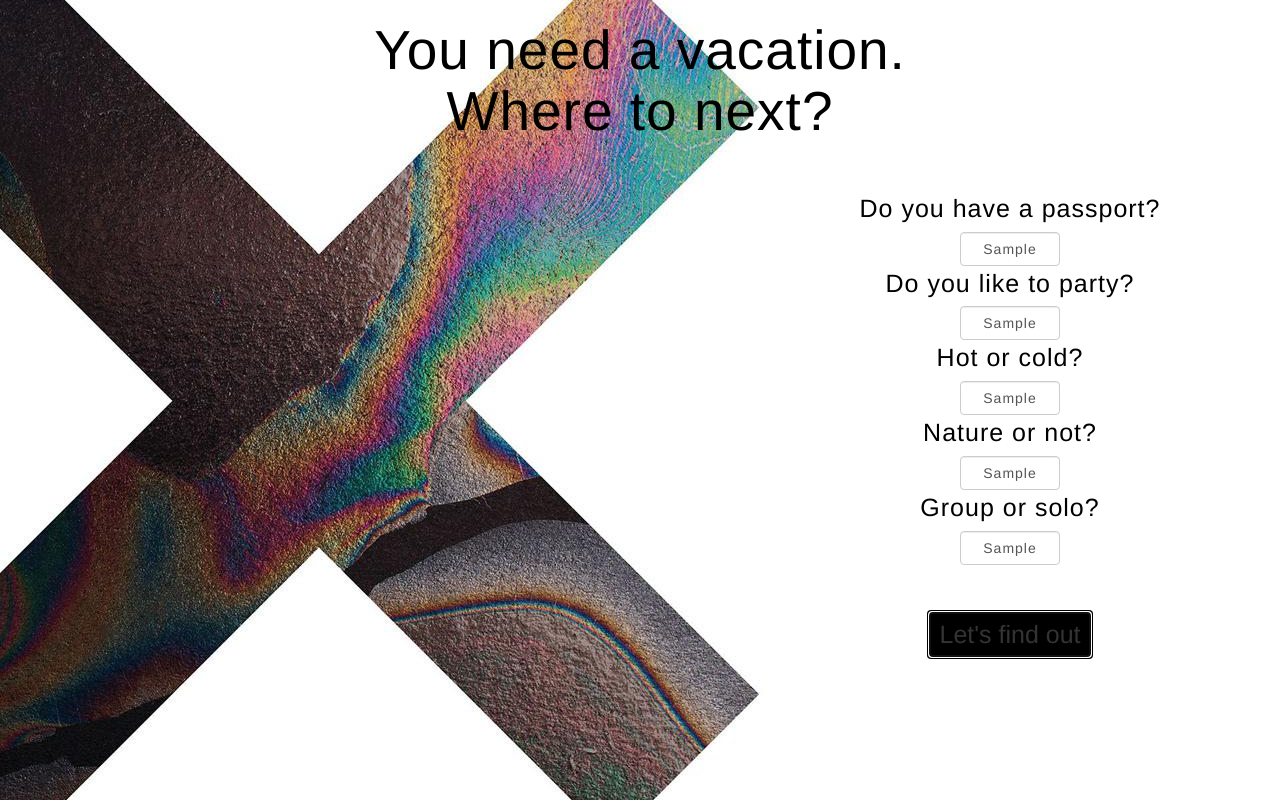
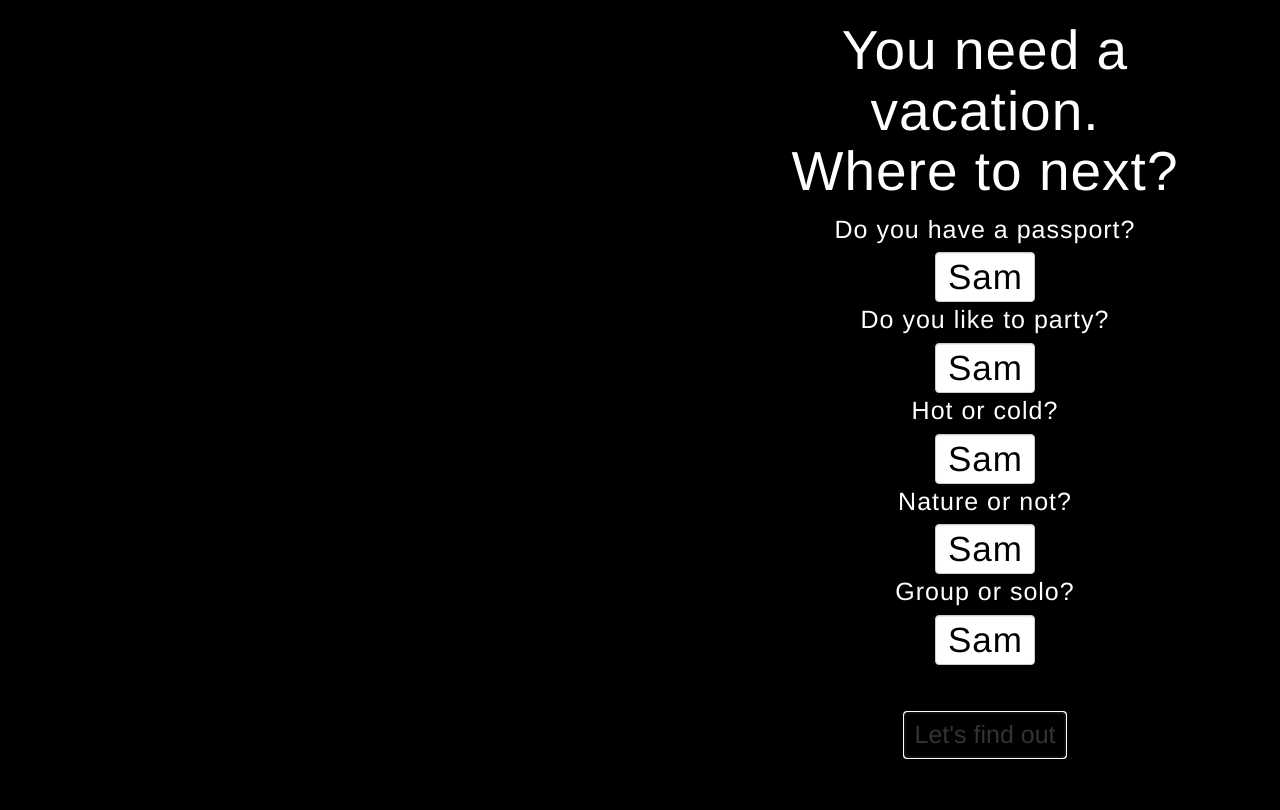
Before and after one commit to erinadora/vacation_survey, a plain HTML site: page index.html in a window 1280 px wide. Both pictures are taken after typing "Sample", "Sample", "Sample", "Sample", "Sample" into the empty fields and a click on the button "Let's find out". Drawn offline with Linux system fonts and the light colour scheme.

Commit message:
add new image link

```diff
--- a/css/style.css
+++ b/css/style.css
@@ -11,7 +11,6 @@ body {
 }
 .section1 {
   text-align: center;
-  margin-bottom: 50px;
   width: 100%;
 }
 
@@ -34,7 +33,7 @@ h2 {
   float: right;
   margin: auto;
   text-align: center;
-  width: 400px;
+  width: 450px;
   font-family: "helvetica neue";
   font-size: 25px;
 }
@@ -130,12 +129,20 @@ input {
   margin: auto;
   text-align: center;
   font-family: "helvetica neue";
-  font-weight: 200;
+
+}
+
+input.form-control{
+  font-weight: 500;
   letter-spacing: 1px;
   font-size: 35px;
+  height: 50px;
+  color: #000;
+  width: 50px;
 }
 
 .body1 {
-  background-color: #fff;
+  background-image: none;
+  background-color: #000;
   color: #fff;
 }
--- a/index.html
+++ b/index.html
@@ -12,10 +12,11 @@
     <div class="container">
       <div class="main">
         <div class="section1">
-          <h1><span id="next">You need a vacation. <br>Where to next?</span></h2>
+
             </div>
             <div class="section1">
             <form id="survey">
+              <h1><span id="next">You need a vacation. <br>Where to next?</span></h2>
             <div class="form-group">
               <label for="passport">Do you have a passport?</label>
               <input id="passport" class="form-control" type="text">
@@ -33,28 +34,28 @@
         </div>
         <div class="destinations">
           <div class="patagonia">
-            <a href="index.html"><img src="images/chev.png" class="arrow1" alt="arrow pointing down"></a>
+            <a href="index.html"><img src="images/yas.jpg" class="arrow1" alt="white x shape"></a>
             <h2>You're going to <strong>Patagonia!</strong></h2>
             <div class="video-wrapper">
             <iframe src="https://player.vimeo.com/video/134530201?color=ffffff&amp;autoplay=1" width="100%" height="500" frameborder="0" webkitallowfullscreen mozallowfullscreen allowfullscreen></iframe>
           </div>
           </div>
           <div class="tokyo">
-            <a href="index.html"><img src="images/chev.png" class="arrow1" alt="arrow pointing down"></a>
+            <a href="index.html"><img src="images/yas.jpg" class="arrow1" alt="white x shape"></a>
             <h1>Start packing for <strong>Tokyo!</strong></h1>
             <div class="video-wrapper">
             <iframe id ="vid" src="https://player.vimeo.com/video/8653232?color=ffffff&title=0&byline=0&portrait=0&amp;autoplay=1" width="100%" height="500" frameborder="0" webkitallowfullscreen mozallowfullscreen allowfullscreen></iframe>
             </div>
           </div>
           <div class="vegas">
-            <a href="index.html"><img src="images/chev.png" class="arrow1" alt="arrow pointing down"></a>
+            <a href="index.html"><img src="images/yas.jpg" class="arrow1" alt="white x shape"></a>
             <h1>Mentally prepare for <strong>Las Vegas!</strong></h1>
             <div class="video-wrapper">
               <iframe src="https://player.vimeo.com/video/99491624?title=0&byline=0&portrait=0&amp;autoplay=1" width="100%" height="500" frameborder="0" webkitallowfullscreen mozallowfullscreen allowfullscreen></iframe>
             </div>
           </div>
           <div class="home">
-            <a href="index.html"><img src="images/chev.png" class="arrow1" alt="arrow pointing down"></a>
+            <a href="index.html"><img src="images/yas.jpg" class="arrow1" alt="white x shape"></a>
             <h1><strong>Staycation.</strong> 100%.</h1>
             <img src="images/home.jpg" alt="home scene">
             <p>It may be best to just stay home and hang out until you know what you want. But staying home is great! Enjoy it.</p>
--- a/js/script.js
+++ b/js/script.js
@@ -4,6 +4,7 @@ $(document).ready(function() {
   $("img.arrow1").hide().fadeIn(2600);
 
   $("#survey").submit(function(event) {
+    $("body").addClass("body1");
 
     var passport = $("input#passport").val();
     var party = $("input#party").val();
```
Also changed, not shown: images/chevvvy.svg (added), images/chevvy.png (added), images/chevy.png (added), images/finally.png (added), images/really.png (added), images/sq.jpg (added), images/triback.jpg (added), images/yas.jpg (added), 2 other files.
